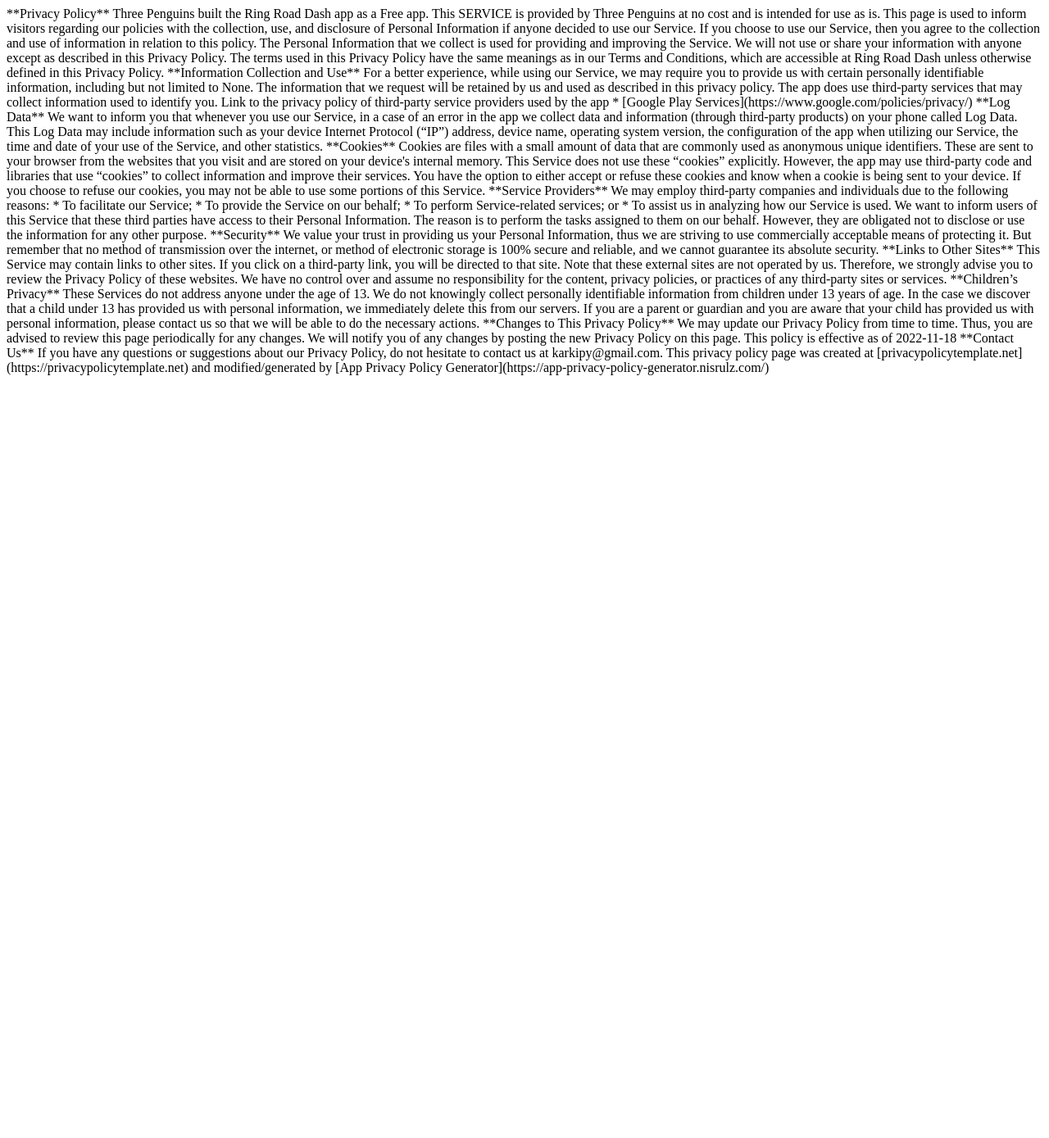
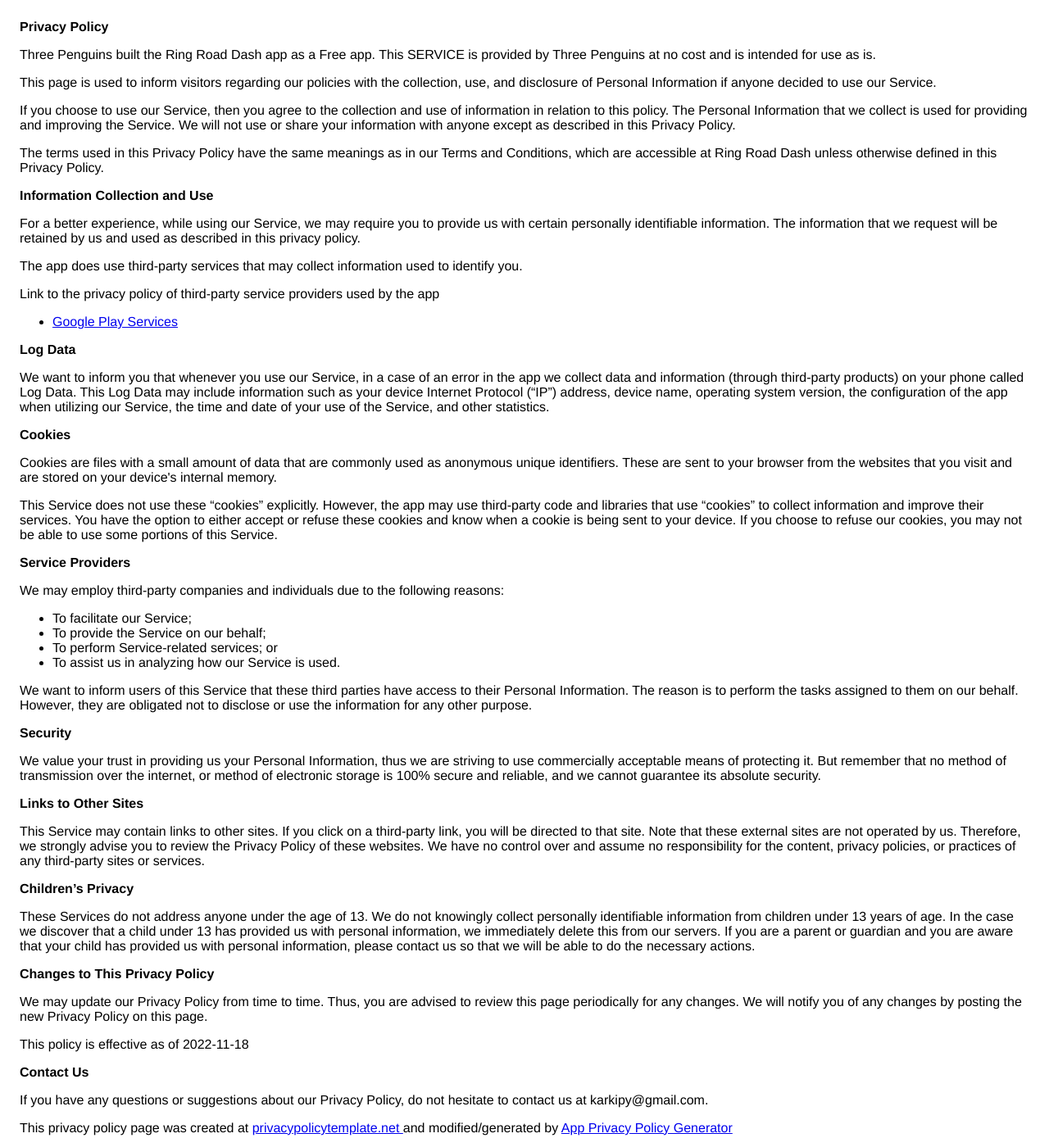
Before and after one commit to Three-Penguins/Three-Penguins.github.io, a plain HTML site: page ringroaddash/privacy-policy.html in a window 1280 px wide. Shown: the whole page at 82% size. Before the commit the page ends 800 px from the top, so only its background shows below. Drawn offline with Linux system fonts and the light colour scheme.

Commit message:
Update privacy-policy.html

```diff
--- a/ringroaddash/privacy-policy.html
+++ b/ringroaddash/privacy-policy.html
@@ -1,64 +1,109 @@
-**Privacy Policy**
-
-Three Penguins built the Ring Road Dash app as a Free app. This SERVICE is provided by Three Penguins at no cost and is intended for use as is.
-
-This page is used to inform visitors regarding our policies with the collection, use, and disclosure of Personal Information if anyone decided to use our Service.
-
-If you choose to use our Service, then you agree to the collection and use of information in relation to this policy. The Personal Information that we collect is used for providing and improving the Service. We will not use or share your information with anyone except as described in this Privacy Policy.
-
-The terms used in this Privacy Policy have the same meanings as in our Terms and Conditions, which are accessible at Ring Road Dash unless otherwise defined in this Privacy Policy.
-
-**Information Collection and Use**
-
-For a better experience, while using our Service, we may require you to provide us with certain personally identifiable information, including but not limited to None. The information that we request will be retained by us and used as described in this privacy policy.
-
-The app does use third-party services that may collect information used to identify you.
-
-Link to the privacy policy of third-party service providers used by the app
-
-*   [Google Play Services](https://www.google.com/policies/privacy/)
-
-**Log Data**
-
-We want to inform you that whenever you use our Service, in a case of an error in the app we collect data and information (through third-party products) on your phone called Log Data. This Log Data may include information such as your device Internet Protocol (“IP”) address, device name, operating system version, the configuration of the app when utilizing our Service, the time and date of your use of the Service, and other statistics.
-
-**Cookies**
-
-Cookies are files with a small amount of data that are commonly used as anonymous unique identifiers. These are sent to your browser from the websites that you visit and are stored on your device's internal memory.
-
-This Service does not use these “cookies” explicitly. However, the app may use third-party code and libraries that use “cookies” to collect information and improve their services. You have the option to either accept or refuse these cookies and know when a cookie is being sent to your device. If you choose to refuse our cookies, you may not be able to use some portions of this Service.
-
-**Service Providers**
-
-We may employ third-party companies and individuals due to the following reasons:
-
-*   To facilitate our Service;
-*   To provide the Service on our behalf;
-*   To perform Service-related services; or
-*   To assist us in analyzing how our Service is used.
-
-We want to inform users of this Service that these third parties have access to their Personal Information. The reason is to perform the tasks assigned to them on our behalf. However, they are obligated not to disclose or use the information for any other purpose.
-
-**Security**
-
-We value your trust in providing us your Personal Information, thus we are striving to use commercially acceptable means of protecting it. But remember that no method of transmission over the internet, or method of electronic storage is 100% secure and reliable, and we cannot guarantee its absolute security.
-
-**Links to Other Sites**
-
-This Service may contain links to other sites. If you click on a third-party link, you will be directed to that site. Note that these external sites are not operated by us. Therefore, we strongly advise you to review the Privacy Policy of these websites. We have no control over and assume no responsibility for the content, privacy policies, or practices of any third-party sites or services.
-
-**Children’s Privacy**
-
-These Services do not address anyone under the age of 13. We do not knowingly collect personally identifiable information from children under 13 years of age. In the case we discover that a child under 13 has provided us with personal information, we immediately delete this from our servers. If you are a parent or guardian and you are aware that your child has provided us with personal information, please contact us so that we will be able to do the necessary actions.
-
-**Changes to This Privacy Policy**
-
-We may update our Privacy Policy from time to time. Thus, you are advised to review this page periodically for any changes. We will notify you of any changes by posting the new Privacy Policy on this page.
-
-This policy is effective as of 2022-11-18
-
-**Contact Us**
-
-If you have any questions or suggestions about our Privacy Policy, do not hesitate to contact us at karkipy@gmail.com.
-
-This privacy policy page was created at [privacypolicytemplate.net](https://privacypolicytemplate.net) and modified/generated by [App Privacy Policy Generator](https://app-privacy-policy-generator.nisrulz.com/)
+<!DOCTYPE html>
+    <html>
+    <head>
+      <meta charset='utf-8'>
+      <meta name='viewport' content='width=device-width'>
+      <title>Privacy Policy</title>
+      <style> body { font-family: 'Helvetica Neue', Helvetica, Arial, sans-serif; padding:1em; } </style>
+    </head>
+    <body>
+    <strong>Privacy Policy</strong> <p>
+Three Penguins built the Ring Road Dash app as
+a Free app. This SERVICE is provided by
+Three Penguins at no cost and is intended for use as
+is.
+</p> <p>
+This page is used to inform visitors regarding our
+policies with the collection, use, and disclosure of Personal
+Information if anyone decided to use our Service.
+</p> <p>
+If you choose to use our Service, then you agree to
+the collection and use of information in relation to this
+policy. The Personal Information that we collect is
+used for providing and improving the Service. We will not use or share your information with
+anyone except as described in this Privacy Policy.
+</p> <p>
+The terms used in this Privacy Policy have the same meanings
+as in our Terms and Conditions, which are accessible at
+Ring Road Dash unless otherwise defined in this Privacy Policy.
+</p> <p><strong>Information Collection and Use</strong></p> <p>
+For a better experience, while using our Service, we
+may require you to provide us with certain personally
+identifiable information. The information that
+we request will be retained by us and used as described in this privacy policy.
+</p> <div><p>
+The app does use third-party services that may collect
+information used to identify you.
+</p> <p>
+Link to the privacy policy of third-party service providers used
+by the app
+</p> <ul><li><a href="https://www.google.com/policies/privacy/" target="_blank" rel="noopener noreferrer">Google Play Services</a></li><!----><!----><!----><!----><!----><!----><!----><!----><!----><!----><!----><!----><!----><!----><!----><!----><!----><!----><!----><!----><!----><!----><!----><!----><!----><!----><!----></ul></div> <p><strong>Log Data</strong></p> <p>
+We want to inform you that whenever you
+use our Service, in a case of an error in the app
+we collect data and information (through third-party
+products) on your phone called Log Data. This Log Data may
+include information such as your device Internet Protocol
+(“IP”) address, device name, operating system version, the
+configuration of the app when utilizing our Service,
+the time and date of your use of the Service, and other
+statistics.
+</p> <p><strong>Cookies</strong></p> <p>
+Cookies are files with a small amount of data that are
+commonly used as anonymous unique identifiers. These are sent
+to your browser from the websites that you visit and are
+stored on your device's internal memory.
+</p> <p>
+This Service does not use these “cookies” explicitly. However,
+the app may use third-party code and libraries that use
+“cookies” to collect information and improve their services.
+You have the option to either accept or refuse these cookies
+and know when a cookie is being sent to your device. If you
+choose to refuse our cookies, you may not be able to use some
+portions of this Service.
+</p> <p><strong>Service Providers</strong></p> <p>
+We may employ third-party companies and
+individuals due to the following reasons:
+</p> <ul><li>To facilitate our Service;</li> <li>To provide the Service on our behalf;</li> <li>To perform Service-related services; or</li> <li>To assist us in analyzing how our Service is used.</li></ul> <p>
+We want to inform users of this Service
+that these third parties have access to their Personal
+Information. The reason is to perform the tasks assigned to
+them on our behalf. However, they are obligated not to
+disclose or use the information for any other purpose.
+</p> <p><strong>Security</strong></p> <p>
+We value your trust in providing us your
+Personal Information, thus we are striving to use commercially
+acceptable means of protecting it. But remember that no method
+of transmission over the internet, or method of electronic
+storage is 100% secure and reliable, and we cannot
+guarantee its absolute security.
+</p> <p><strong>Links to Other Sites</strong></p> <p>
+This Service may contain links to other sites. If you click on
+a third-party link, you will be directed to that site. Note
+that these external sites are not operated by us.
+Therefore, we strongly advise you to review the
+Privacy Policy of these websites. We have
+no control over and assume no responsibility for the content,
+privacy policies, or practices of any third-party sites or
+services.
+</p> <p><strong>Children’s Privacy</strong></p> <div><p>
+These Services do not address anyone under the age of 13.
+We do not knowingly collect personally
+identifiable information from children under 13 years of age. In the case
+we discover that a child under 13 has provided
+us with personal information, we immediately
+delete this from our servers. If you are a parent or guardian
+and you are aware that your child has provided us with
+personal information, please contact us so that
+we will be able to do the necessary actions.
+</p></div> <!----> <p><strong>Changes to This Privacy Policy</strong></p> <p>
+We may update our Privacy Policy from
+time to time. Thus, you are advised to review this page
+periodically for any changes. We will
+notify you of any changes by posting the new Privacy Policy on
+this page.
+</p> <p>This policy is effective as of 2022-11-18</p> <p><strong>Contact Us</strong></p> <p>
+If you have any questions or suggestions about our
+Privacy Policy, do not hesitate to contact us at karkipy@gmail.com.
+</p> <p>This privacy policy page was created at <a href="https://privacypolicytemplate.net" target="_blank" rel="noopener noreferrer">privacypolicytemplate.net </a>and modified/generated by <a href="https://app-privacy-policy-generator.nisrulz.com/" target="_blank" rel="noopener noreferrer">App Privacy Policy Generator</a></p>
+    </body>
+    </html>
```
